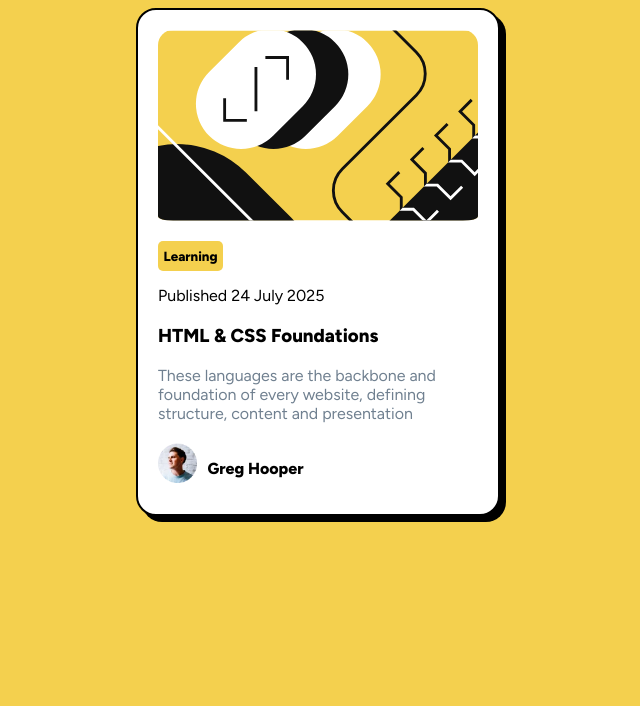
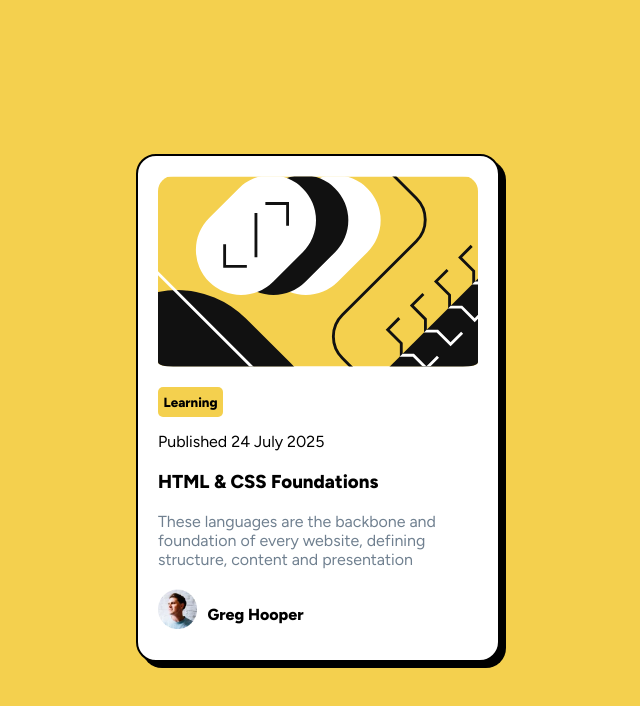
Before and after one commit to IshitaSoni/CSS-Card, a plain HTML site: page index.html in a window 1280 px wide. Shown: the whole page, without its empty margins (322-962 px from the left). Drawn offline with Linux system fonts and the light colour scheme.

Commit message:
Centering the card

```diff
--- a/index.html
+++ b/index.html
@@ -11,8 +11,12 @@
 
   <style>
     body{
+      height:100vh;
       font-family:'Figtree';
       background-color: hsl(47, 88%, 63%);
+      display: flex;
+      align-items: center;    /* Center the container vertically */
+      justify-content: center;
     }
     .container{
       width: 100%;
@@ -22,7 +26,6 @@
       border-radius: 20px;
       padding: 20px;
       display: flex; flex-direction: column;
-      justify-content: center; justify-self: center; align-self: center;
       box-shadow: 6px 6px 0px black;
     }
     .container img{
```
